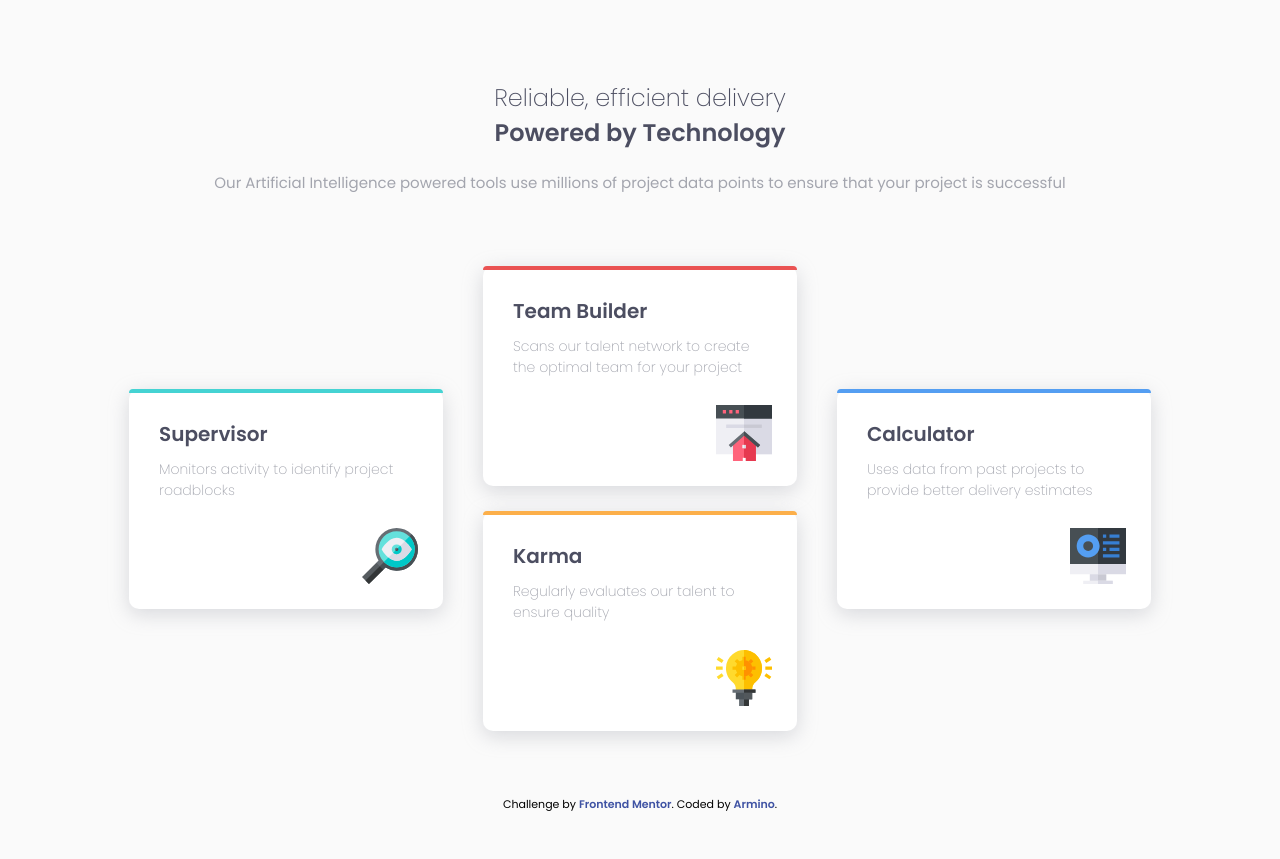
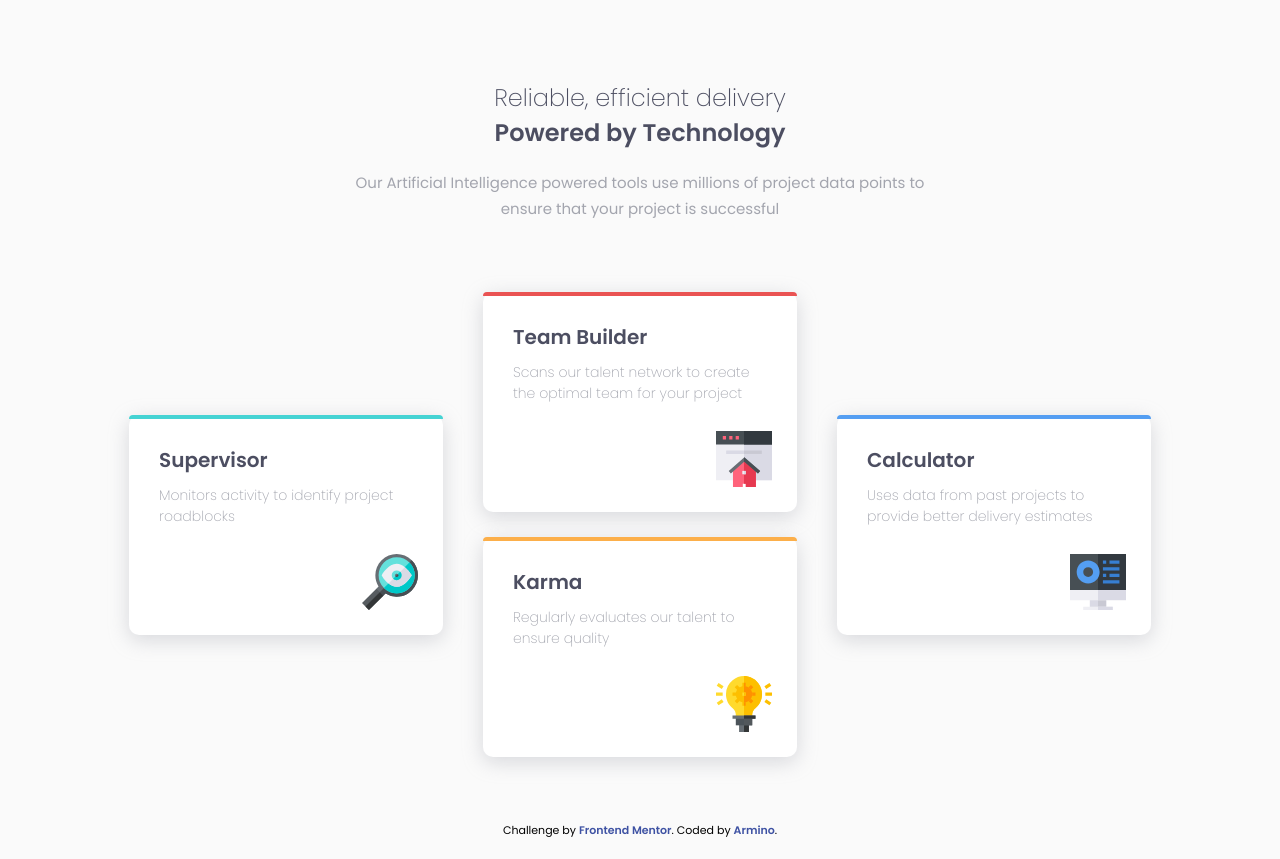
Before and after one commit to armino-dev/four-card-feature-section, a website: page index.html in a window 1280 px wide. Before the commit the page ends 833 px from the top, so only its background shows below. Drawn offline with Linux system fonts and the light colour scheme.

Commit message:
limited header width to 50%

```diff
--- a/scss/style.scss
+++ b/scss/style.scss
@@ -192,6 +192,9 @@ header {
         justify-content: center;
         padding:0 20px;
     }
+    header {
+        max-width: 50%;
+    }
     main {
         display: flex;
         flex-direction: row;
```
Also changed, not shown: css/style.css.
